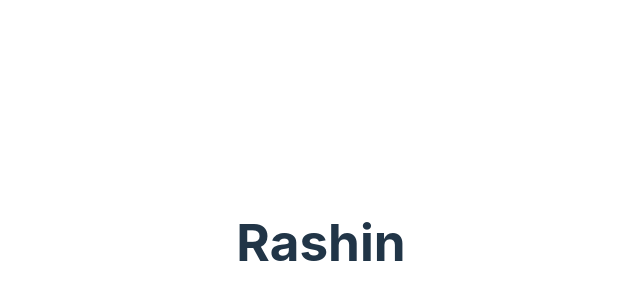
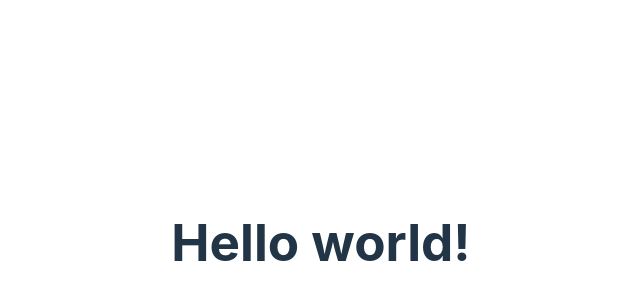
Before and after one commit to Rashiniranpoor/CI-CD, a React (Vite) app: page / in a window 1280 px wide. Shown: the part 158-458 px from the top of the page, without its empty margins (319-959 px from the left). Built offline with nearby package versions, Linux system fonts and the light colour scheme.

Commit message:
changed html

```diff
--- a/src/App.tsx
+++ b/src/App.tsx
@@ -3,7 +3,7 @@ import './App.css'
 function App() {
 
   return (
-   <h1>Rashin</h1>
+   <h1>Hello world!</h1>
   )
 }
 
```
